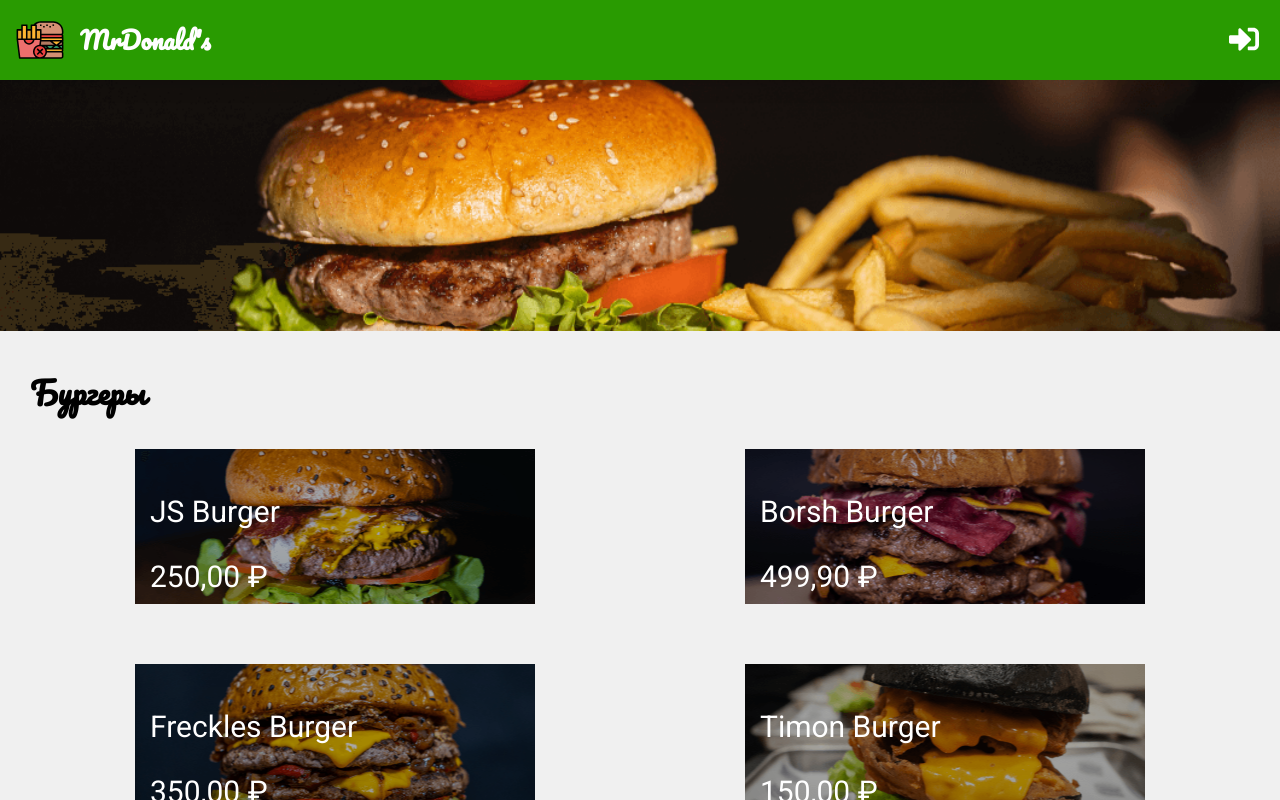
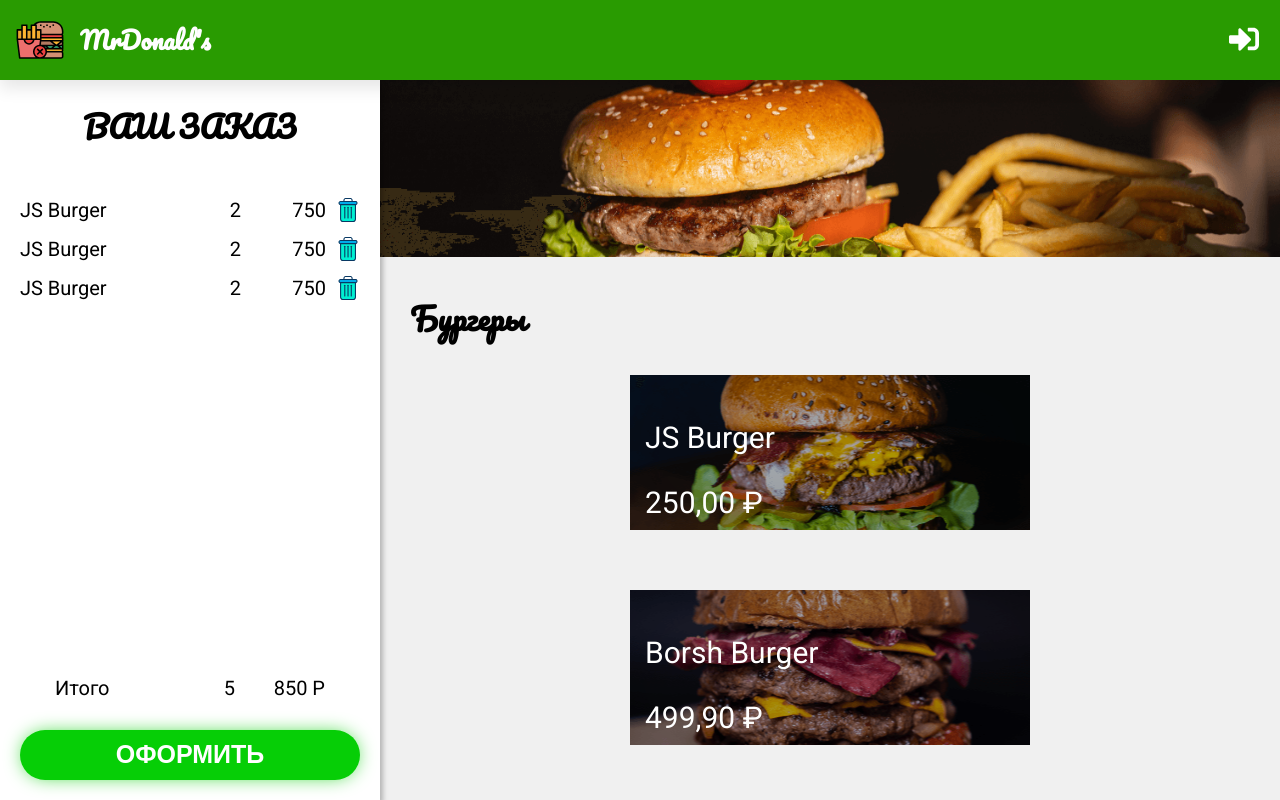
Before and after one commit to MaxKayan/react-food-store, a React (Create React App) app: page / in a window 1280 px wide. Shown: the top 800 px of the page. Built offline with nearby package versions, Linux system fonts and the light colour scheme.

Commit message:
Added order side bar

```diff
--- a/src/App.js
+++ b/src/App.js
@@ -1,10 +1,11 @@
 import React from "react";
 import { ThemeProvider } from "styled-components";
-import { GlobalStyle, Menu, NavBar } from "./components";
+import { GlobalStyle, Menu, NavBar, OrderSideBar } from "./components";
 
 const theme = {
   // primaryColor: "#FFF",
   navBarHeight: "80px",
+  sideBarWidth: "380px",
 };
 
 function App() {
@@ -13,6 +14,7 @@ function App() {
       <GlobalStyle />
       <ThemeProvider theme={theme}>
         <NavBar />
+        <OrderSideBar />
         <Menu />
       </ThemeProvider>
     </>
--- a/src/components/ItemModal.jsx
+++ b/src/components/ItemModal.jsx
@@ -43,6 +43,10 @@ const OffsetBlock = styled.div`
   top: -25px;
   transform: translateX(-50%);
   height: 50px;
+
+  button {
+    height: inherit;
+  }
 `;
 
 const Container = styled.div`
--- /dev/null
+++ b/src/components/OrderListItem.jsx
@@ -0,0 +1,40 @@
+import React from "react";
+import styled from "styled-components";
+
+import TrashIcon from "../svg/trash.svg";
+import { baseButton } from "../utils/styledComponents";
+
+const OrderItem = styled.li`
+  display: flex;
+  margin: 15px 0;
+`;
+
+const ItemName = styled.span`
+  flex-grow: 1;
+`;
+
+const ItemPrice = styled.span`
+  margin-left: 20px;
+  margin-right: 10px;
+  min-width: 65px;
+  text-align: right;
+`;
+
+const TrashButton = styled(baseButton)`
+  width: 24px;
+  height: 24px;
+
+  background: url(${TrashIcon}) center no-repeat;
+  background-size: cover;
+`;
+
+export default function OrderListItem() {
+  return (
+    <OrderItem>
+      <ItemName>JS Burger</ItemName>
+      <span>2</span>
+      <ItemPrice>750</ItemPrice>
+      <TrashButton />
+    </OrderItem>
+  );
+}
--- /dev/null
+++ b/src/components/OrderSideBar.jsx
@@ -0,0 +1,65 @@
+import React from "react";
+import styled from "styled-components";
+
+import { OrderListItem, SuccessButton } from "../components";
+
+const SideBar = styled.section`
+  display: flex;
+  flex-direction: column;
+  position: fixed;
+  top: ${({ theme }) => theme.navBarHeight};
+  left: 0;
+  background: white;
+  min-width: ${(props) => props.theme.sideBarWidth};
+  height: calc(100% - ${(props) => props.theme.navBarHeight});
+  box-shadow: 3px 4px 5px rgba(0, 0, 0, 0.25);
+  padding: 20px;
+`;
+
+const Title = styled.h2`
+  text-align: center;
+  text-transform: uppercase;
+  margin-bottom: 30px;
+`;
+
+const Content = styled.div`
+  flex-grow: 1;
+`;
+
+const OrdersList = styled.ul``;
+
+const Total = styled.div`
+  display: flex;
+  margin: 0 35px 30px;
+
+  & span:first-child {
+    flex-grow: 1;
+  }
+`;
+
+const TotalPrice = styled.span`
+  text-align: right;
+  min-width: 65px;
+  margin-left: 25px;
+`;
+
+export default function OrderSideBar() {
+  return (
+    <SideBar>
+      <Title>Ваш заказ</Title>
+      <Content>
+        <OrdersList>
+          <OrderListItem />
+          <OrderListItem />
+          <OrderListItem />
+        </OrdersList>
+      </Content>
+      <Total>
+        <span>Итого</span>
+        <span>5</span>
+        <TotalPrice>850 Р</TotalPrice>
+      </Total>
+      <SuccessButton>Оформить</SuccessButton>
+    </SideBar>
+  );
+}
--- a/src/components/SuccessButton.jsx
+++ b/src/components/SuccessButton.jsx
@@ -1,29 +1,28 @@
 import React from "react";
 import styled from "styled-components";
+import { baseButton } from "../utils/styledComponents";
 
 const addBtnColor = "#06ce06";
 const addBtnColorDark = "#04ae04";
 const addBtnBorderWidth = "0px";
 
-const StyledButton = styled.button`
+const StyledButton = styled(baseButton)`
   transition: 0.15s;
   border: ${addBtnBorderWidth} solid ${addBtnColor};
-  outline: none;
-  height: inherit;
+  height: 50px;
   background-color: ${addBtnColor};
   border-radius: 9999px;
-  padding: 5px 15px;
-  cursor: pointer;
+  padding: 0 20px;
 
   box-shadow: 0 0 20px -5px ${addBtnColor};
 
-  /* Tex Font */
+  /* Text Font */
   font-family: "Jura", sans-serif;
   font-weight: 600;
   text-transform: uppercase;
   color: white;
   font-size: 25px;
-  padding-bottom: 10px;
+  padding-bottom: 3px;
 
   :active {
     background-color: ${addBtnColorDark};
--- a/src/components/Tooltip.jsx
+++ b/src/components/Tooltip.jsx
@@ -6,23 +6,19 @@ const TooltipStyled = styled.div`
   span {
     display: inline;
     position: absolute;
-    /* left: 50%; */
+    pointer-events: none;
+
     transform: translate(-80%, 40px);
-    /* top: 40px; */
     transition: 0.3s;
     opacity: 0;
     font-size: 20px;
     background: #ffffff;
     border-radius: 6px;
     padding: 2px;
-    /* top: 65px; */
-    /* left: 0px; */
-    /* border: 1px solid #cccccc; */
     color: #6c6c6c;
   }
 
   :hover span {
-    /* top: 70px; */
     opacity: 100%;
   }
 `;
--- a/src/components/index.js
+++ b/src/components/index.js
@@ -5,3 +5,5 @@ export { default as ItemList } from "./ItemList";
 export { default as SuccessButton } from "./SuccessButton";
 export { default as ItemModal } from "./ItemModal";
 export { default as Tooltip } from "./Tooltip";
+export { default as OrderSideBar } from "./OrderSideBar";
+export { default as OrderListItem } from "./OrderListItem";
--- a/src/components/sections/Menu.jsx
+++ b/src/components/sections/Menu.jsx
@@ -8,6 +8,7 @@ const MenuStyled = styled.main`
   /* background-color: #ccc; */
   background-color: #f0f0f0;
   margin-top: ${({ theme }) => theme.navBarHeight};
+  margin-left: ${(props) => props.theme.sideBarWidth};
   min-height: 500px;
 `;
 
--- /dev/null
+++ b/src/utils/styledComponents.js
@@ -0,0 +1,8 @@
+import styled from "styled-components";
+
+export const baseButton = styled.button`
+  background: none;
+  border: none;
+  outline: none;
+  cursor: pointer;
+`;
```
Also changed, not shown: src/svg/trash.svg (added).
